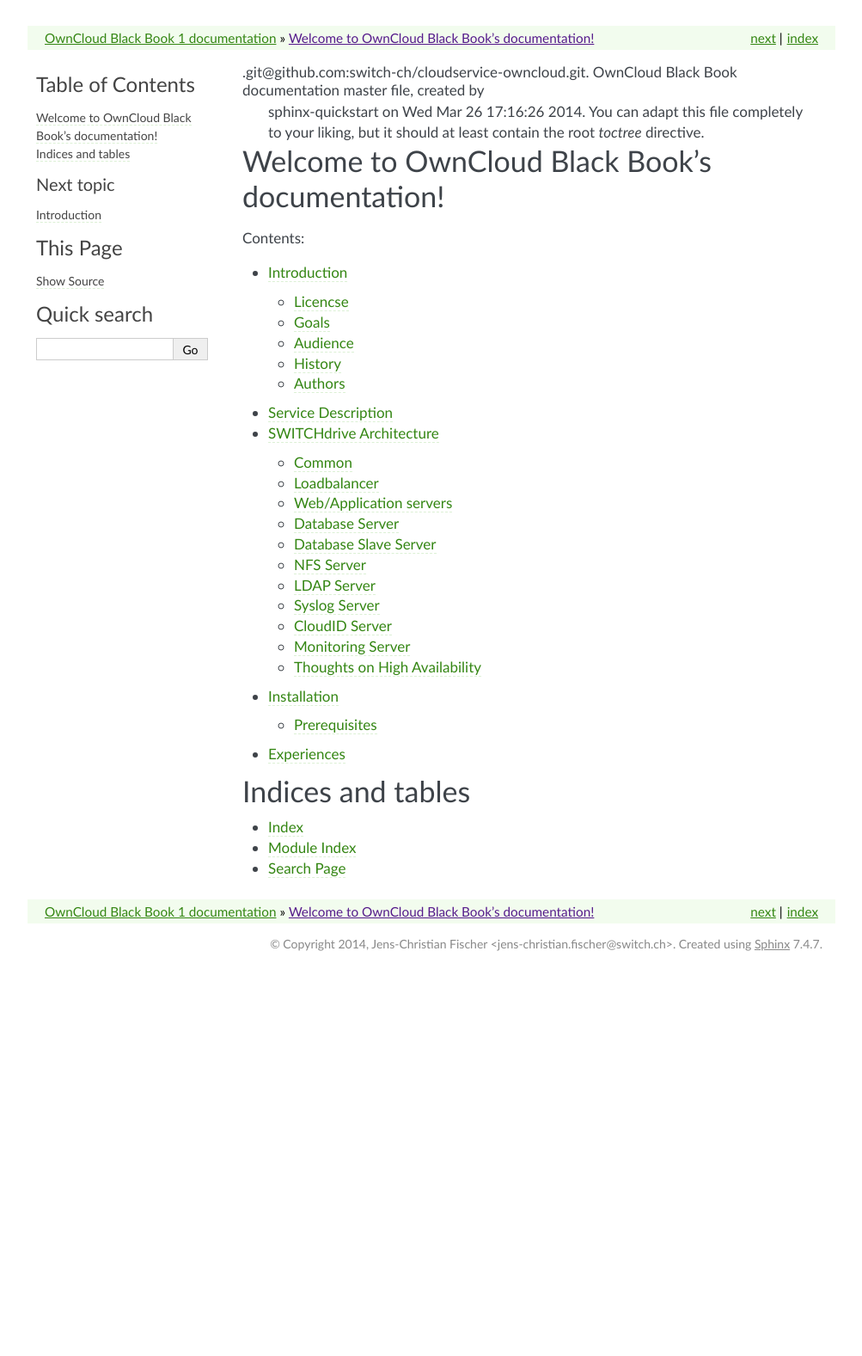
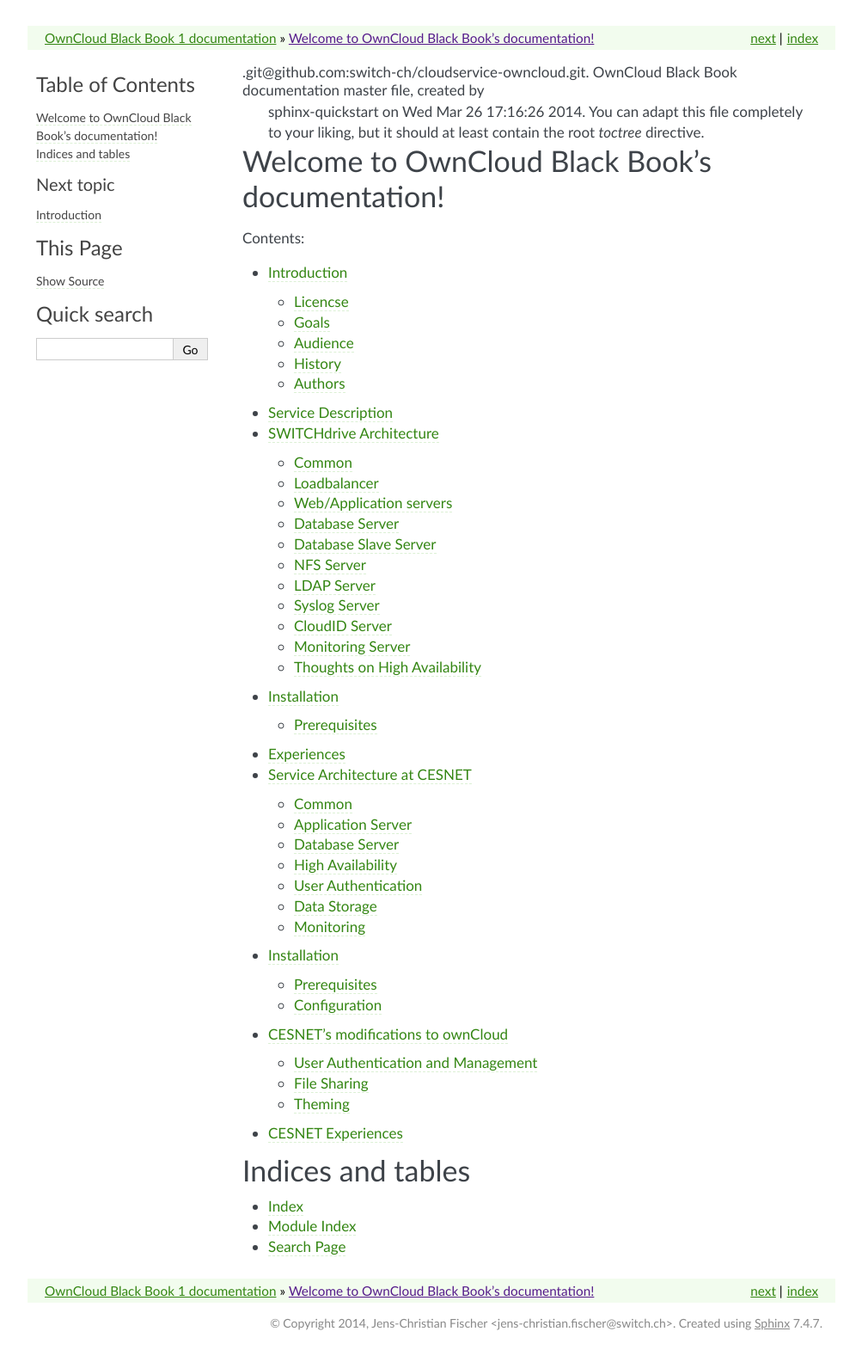
Before and after one commit to switch-ch/cloudservice-owncloud, a Sphinx documentation site: the page built from source/index.rst, in a window 1280 px wide. Shown: the whole page at 86% size, without its empty margins (138-1141 px from the left). Built offline with Sphinx 7.4.7, drawn with Linux system fonts in a browser that asks for light colours; before the commit the page ends 1136 px from its top, so only the background shows below that.

Commit message:
Added initial outline for CESNET specific chapters

```diff
--- /dev/null
+++ b/source/cesnet/architecture.rst
@@ -0,0 +1,30 @@
+Service Architecture at CESNET
+===============================
+
+The following picture shows the current architecture diagram for
+ownCloud service at CESNET.
+
+.. image:: images/architecture/CesnetOcArchitecture1.0.png
+
+Common
+------
+
+Application Server
+------------------
+
+Database Server
+---------------
+
+High Availability
+-----------------
+
+User Authentication
+-------------------
+
+Data Storage
+------------
+
+Monitoring
+----------
+
+.. links
--- /dev/null
+++ b/source/cesnet/experiences.rst
@@ -0,0 +1,5 @@
+CESNET Experiences
+==================
+
+This chapter discusses technical challenges we have faced and experiences
+we have gained while deploying and running the ownCloud service.
--- /dev/null
+++ b/source/cesnet/modifications.rst
@@ -0,0 +1,11 @@
+CESNET's modifications to ownCloud
+==================================
+
+User Authentication and Management
+----------------------------------
+
+File Sharing
+------------
+
+Theming
+-------
--- a/source/index.rst
+++ b/source/index.rst
@@ -16,6 +16,10 @@
    switch/architecture
    switch/installation
    experiences
+   cesnet/architecture
+   cesnet/installation
+   cesnet/modifications
+   cesnet/experiences
 
 Indices and tables
 ==================
```
Also changed, not shown: source/cesnet/installation.rst (added, +36 -0 lines), source/intro.rst (+5 -3 lines).
